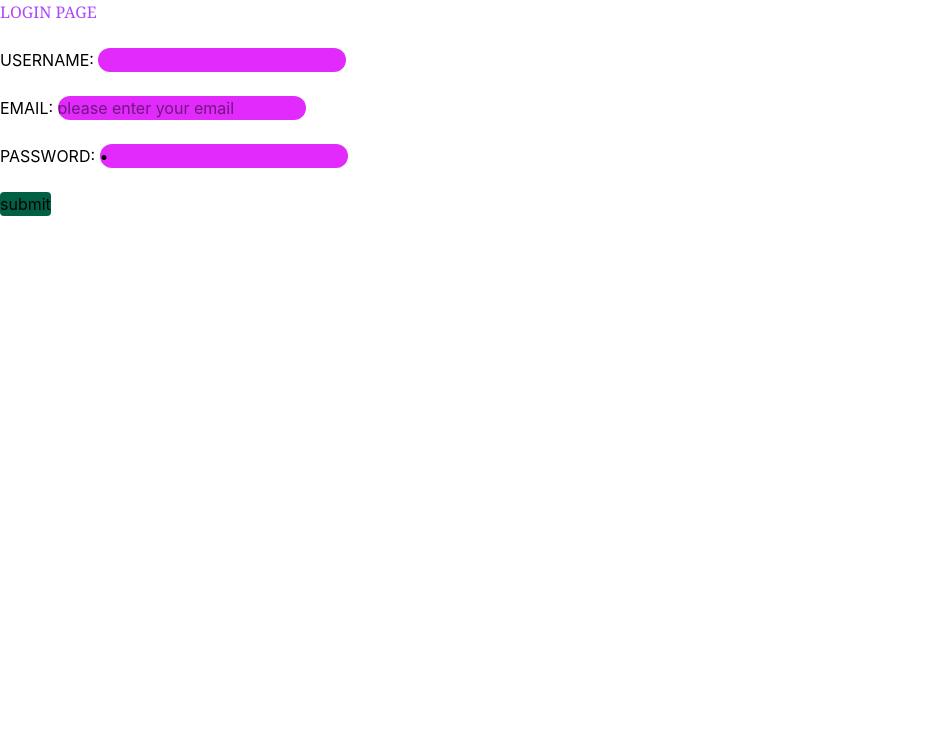
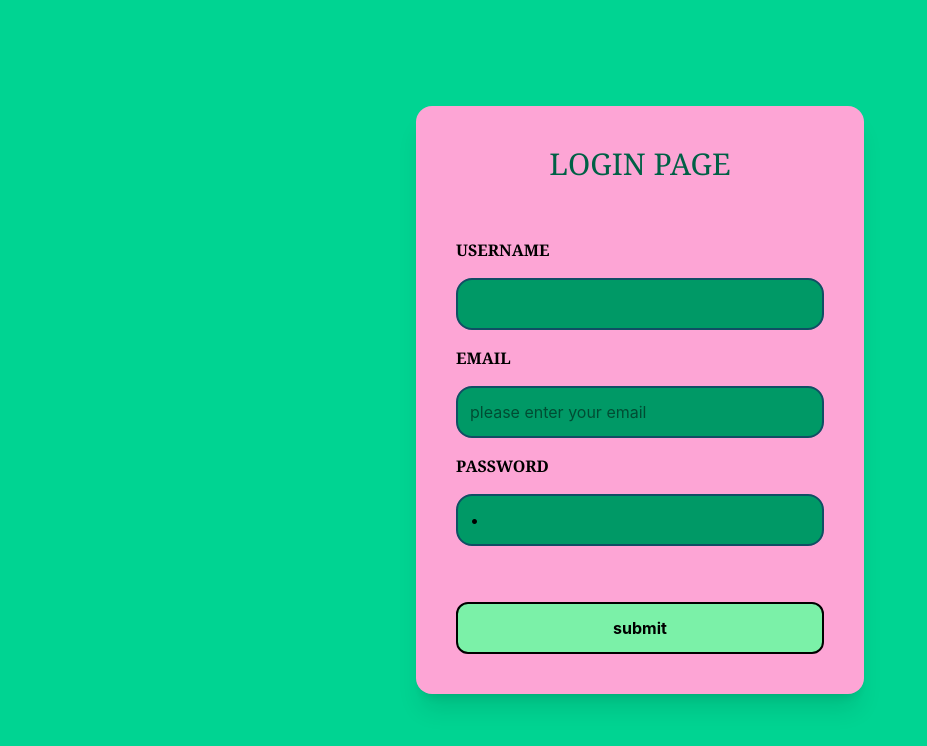
Before and after one commit to neyaaexe/class-mernstackproject, a React app in the folder frontend/: page / in a window 1280 px wide. Shown: the top 746 px of the page, without its empty margins (0-927 px from the left). Built offline with nearby package versions, Linux system fonts and the light colour scheme; the HTML template or start-up script is replaced by a standard one.

Commit message:
1:20/27/11/2026

```diff
--- a/frontend/src/pages/login.jsx
+++ b/frontend/src/pages/login.jsx
@@ -61,21 +61,23 @@ function Login()
       <button className="bg-emerald-800" onClick={()=>print()}>submit2</button>
       */}
 
-      <div className="font-serif text-purple-500">LOGIN PAGE</div>
-      <br/>
-      <form onSubmit={formSubmit}>
-        <label> USERNAME: </label>
-       <input className=" bg-fuchsia-500 border-b-cyan-900 rounded-2xl" type='text' required placeholder="please enter your username" value={logindata.username} onChange={handleChange} name="username"/>
-       <br/><br/>
-       <label> EMAIL: </label>
-       <input className=" bg-fuchsia-500 border-b-cyan-900 rounded-2xl" type='email' required placeholder="please enter your email" value={logindata.email} onChange={handleChange} name="email"/>
-       <br/><br/>
-       <label> PASSWORD: </label>
-       <input className=" bg-fuchsia-500 border-b-cyan-900 rounded-2xl" type='password' required placeholder="please enter your password" value={logindata.password} onChange={handleChange} name="password"/>
-       <br/><br/>
-       <button className="bg-emerald-800 rounded" type="submit" >submit</button>
+    <div className="min-h-screen bg-emerald-400 flex justify-center items-center">
+    <div className="min-h-screen w-full flex justify-center items-center p-4">
+      <form onSubmit={formSubmit} className="bg-pink-300 rounded-2xl p-10 shadow-xl flex flex-col items-center gap-4 w-full max-w-md">
+         <div className="font-serif text-3xl text-center text-emerald-800">LOGIN PAGE</div>
+         <br/>
+        <label htmlFor="name" className="text-black font-serif font-bold self-start">USERNAME</label>
+        <input className="w-full bg-emerald-600 border-2 border-cyan-900 rounded-2xl p-3" type='text' required placeholder="please enter your username" value={logindata.username} onChange={handleChange} name="username"/>
+        <label className="text-black font-serif font-bold self-start">EMAIL </label>
+        <input className="w-full bg-emerald-600 border-2 border-cyan-900 rounded-2xl p-3" type='email' required placeholder="please enter your email" value={logindata.email} onChange={handleChange} name="email"/>
+        <label className="text-black font-serif font-bold self-start">PASSWORD</label>
+        <input className="w-full bg-emerald-600 border-2 border-cyan-900 rounded-2xl p-3" type='password' required placeholder="please enter your password" value={logindata.password} onChange={handleChange} name="password"/>
+        <br/>
+        <button className="text-black rounded-xl p-3 border-2 bg-green-300 hover:bg-green-400 w-full font-bold" type="submit">submit</button>
       </form>
 
+    </div>
+  </div>
     </>
     )
 }
--- a/frontend/src/pages/register.jsx
+++ b/frontend/src/pages/register.jsx
@@ -16,25 +16,34 @@ function Register()
     }
     return(
         <>
-            <form onSubmit={handleSubmit(onSubmit)}>
-                <label> USERNAME: </label>
-                <input className=" bg-fuchsia-500 border-b-cyan-900 rounded-2xl" type='text' required placeholder="please enter your username" {...register("name")}/>
+            <div className="min-h-screen bg-emerald-400">
+            <br/>
+
+            <br/>
+            <div className=" bg-pink-300 flex justify-center place-self-center border-2 border-b-emerald-900 rounded-2xl p-2 ">
+            <form className="" onSubmit={handleSubmit(onSubmit)}>
+                <div className="text-3xl text-emerald-800 font-serif text-center">REGISTER PAGE</div>
+                <br/>
+                <label className="text-black font-serif font-bold">USERNAME: </label>
+                <input className=" bg-emerald-600 border-b-cyan-900 rounded-2xl" type='text' required placeholder="please enter your username" {...register("name")}/>
                 <p>{errors.name?.message}</p>
                 <br/><br/>
-                <label> EMAIL: </label>
-                <input className=" bg-fuchsia-500 border-b-cyan-900 rounded-2xl" type='email' required placeholder="please enter your email" {...register("email")}/>
+                <label  className="text-black  font-serif font-bold">EMAIL: </label>
+                <input className=" bg-emerald-600 border-b-cyan-900 rounded-2xl" type='email' required placeholder="please enter your email" {...register("email")}/>
                 <p>{errors.email?.message}</p>
                 <br/><br/>
-                <label> PASSWORD: </label>
-                <input className=" bg-fuchsia-500 border-b-cyan-900 rounded-2xl" type='password' required placeholder="please enter your password" {...register("password")}/>
+                <label className="text-black  font-serif font-bold">PASSWORD: </label>
+                <input className=" bg-emerald-600 border-b-cyan-900 rounded-2xl" type='password' required placeholder="please enter your password" {...register("password")}/>
                 <p>{errors.password?.message}</p>
                 <br/><br/>
-                <label> AGE: </label>
-                <input className=" bg-fuchsia-500 border-b-cyan-900 rounded-2xl" type='number' required placeholder="please enter your age" {...register("age")}/>
+                <label  className="text-black font-serif font-bold">AGE: </label>
+                <input className=" bg-emerald-600 border-b-cyan-900 rounded-2xl" type='number' required placeholder="please enter your age" {...register("age")}/>
                 <p>{errors.age?.message}</p>
                 <br/><br/>
-                <button className="bg-emerald-800 rounded" type="submit" >submit</button>
+                <button className="bg-green-200 border-2 rounded font-serif p-1.5" type="submit"  >submit</button>
             </form>
+            </div>
+            </div>
         </>
     )
 }
```
